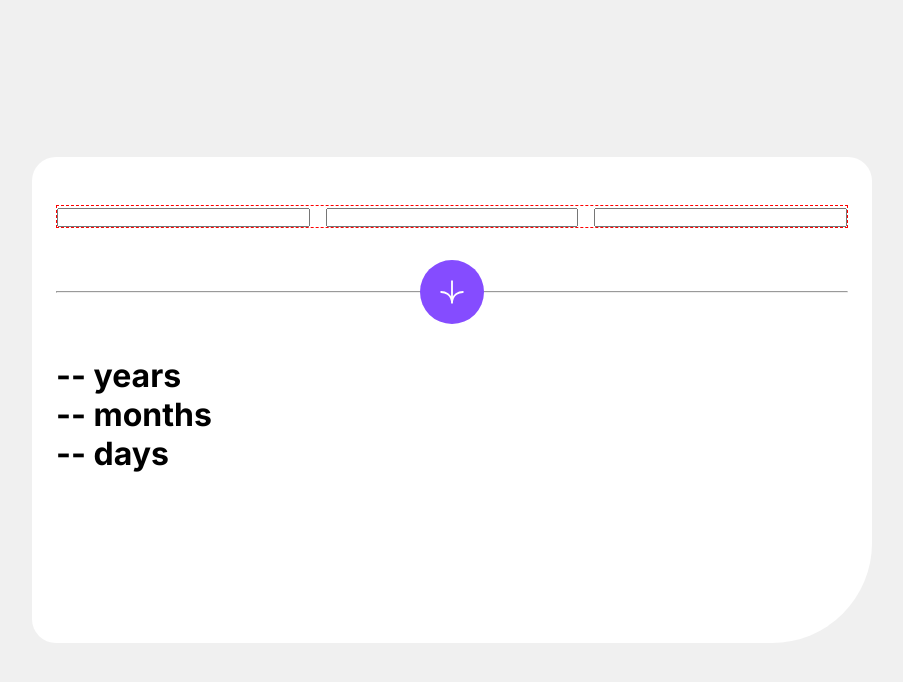
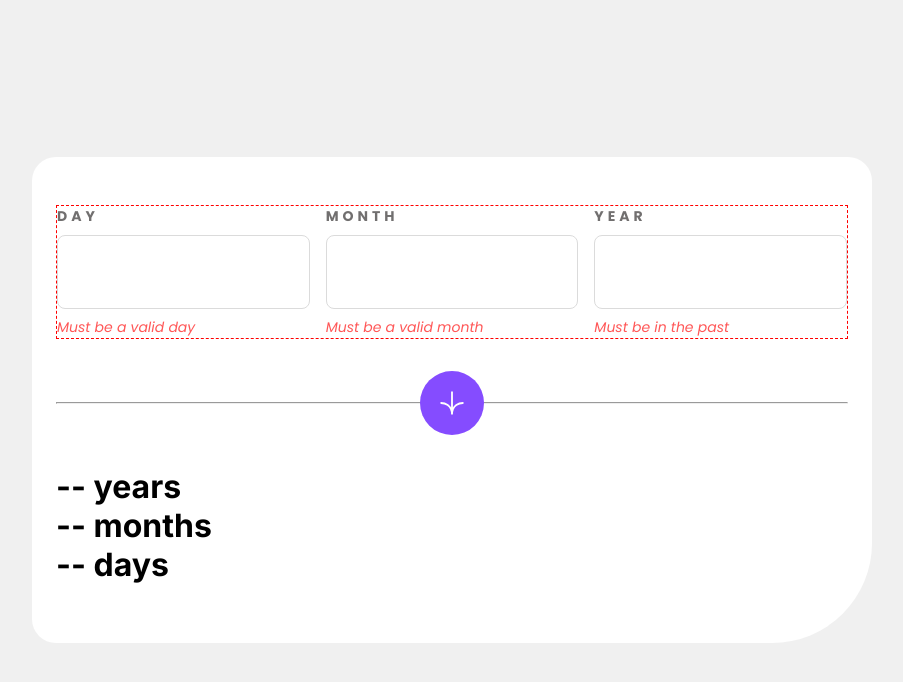
Before and after one commit to freshmeatba11/age_calc, a Next.js app: page / in a window 1280 px wide. Shown: the top 682 px of the page, without its empty margins (188-1091 px from the left). Built offline with nearby package versions, Linux system fonts and the light colour scheme.

Commit message:
feat: add input component and style.

```diff
--- /dev/null
+++ b/src/app/Input.tsx
@@ -0,0 +1,82 @@
+import React from "react";
+import styled from "styled-components";
+import { UseFormRegister, FieldValues } from "react-hook-form";
+
+import { Fonts, Colors, Metrics } from "@/themes";
+
+const Wrapper = styled.div`
+  display: flex;
+  flex-direction: column;
+  gap: ${Metrics.px1};
+  @media (width > ${Metrics.Mobile}) {
+    gap: ${Metrics.px2};
+  }
+`;
+
+const InputWrapper = styled.div`
+  input {
+    padding: ${Metrics.px3} ${Metrics.px4};
+    background-color: ${Colors.White};
+    border: 1px solid ${Colors.LightGrey};
+    border-radius: ${Metrics.Radius_2};
+    caret-color: ${Colors.Purple};
+    cursor: pointer;
+    &:is(:hover, :focus, :focus-visible) {
+      border-color: ${Colors.Purple};
+      outline: none;
+    }
+
+    color: ${Colors.OffBlack};
+    font-family: ${`"Poppins-Bold"` + "," + Fonts.type.base};
+    font-size: 32px;
+    font-weight: 700;
+    line-height: 48px;
+    letter-spacing: 0.05rem;
+    @media (max-width: ${Metrics.Tablet}) {
+      font-size: 20px;
+      line-height: 30px;
+    }
+    .error {
+      color: ${Colors.LightRed};
+    }
+  }
+`;
+
+const LabelText = styled(Fonts.P2())`
+  color: ${Colors.SmokeyGrey};
+  text-transform: uppercase;
+  letter-spacing: 0.25rem;
+  user-select: none;
+  .error {
+    color: ${Colors.LightRed};
+  }
+`;
+
+const ErrorText = styled(Fonts.P3())`
+  color: ${Colors.LightRed};
+  user-select: none;
+`;
+
+type Props = {
+  register: UseFormRegister<FieldValues>;
+  name: string;
+  label: string;
+  rule: any;
+  errorMessage: string;
+};
+
+const Input = ({ register, name, label, rule, errorMessage }: Props) => {
+  return (
+    <Wrapper>
+      <label htmlFor={name}>
+        <LabelText>{label}</LabelText>
+      </label>
+      <InputWrapper>
+        <input {...register(name, { ...rule })} />
+      </InputWrapper>
+      <ErrorText>{errorMessage}</ErrorText>
+    </Wrapper>
+  );
+};
+
+export default Input;
--- a/src/app/page.tsx
+++ b/src/app/page.tsx
@@ -1,9 +1,11 @@
 "use client";
 import styled from "styled-components";
+import { useForm } from "react-hook-form";
 // import styles from "./page.module.css";
 
 import { Fonts, Colors, Metrics } from "@/themes";
 
+import Input from "./Input";
 import IconSvg from "public/images/icon-arrow.svg";
 
 const Main = styled.div`
@@ -75,22 +77,48 @@ const Divider = styled.div`
 `;
 
 export default function Home() {
+  const {
+    register,
+    handleSubmit,
+    watch,
+    formState: { errors },
+  } = useForm();
+  const onSubmit = (data: any) => console.log(data);
+
+  const inputList = [
+    {
+      name: "day",
+      label: "day",
+      rule: { required: true },
+      errorMessage: "Must be a valid day",
+    },
+    {
+      name: "month",
+      label: "month",
+      rule: { required: true },
+      errorMessage: "Must be a valid month",
+    },
+    {
+      name: "year",
+      label: "year",
+      rule: { required: true },
+      errorMessage: "Must be in the past",
+    },
+  ];
+
   return (
     <Main>
       <Wrapper>
         <InputWrapper>
-          <div>
-            <label htmlFor=""></label>
-            <input type="text" />
-          </div>
-          <div>
-            <label htmlFor=""></label>
-            <input type="text" />
-          </div>
-          <div>
-            <label htmlFor=""></label>
-            <input type="text" />
-          </div>
+          {inputList.map((config, index) => (
+            <Input
+              key={index}
+              {...{
+                register,
+                ...config,
+              }}
+            />
+          ))}
         </InputWrapper>
 
         <Divider>
--- a/src/themes/Fonts.js
+++ b/src/themes/Fonts.js
@@ -6,179 +6,55 @@ const type = {
 };
 
 const Fonts = {
+  type,
   H1: () => styled.h1`
-    font-family: ${type.base};
+    font-family: ${`"Poppins-BoldItalic"` + "," + type.base};
     margin: 0;
-    font-size: 40px;
-    font-weight: 600;
-    line-height: 56px;
-    @media (max-width: ${Metrics.Mobile}) {
-      font-size: 32px;
-      letter-spacing: 0;
-      line-height: 45px;
+    font-size: 104px;
+    font-weight: 800;
+    line-height: 114.4px;
+    letter-spacing: -2%;
+    font-style: italic;
+    @media (max-width: ${Metrics.Tablet}) {
+      font-size: 56px;
+      line-height: 61.6px;
     }
   `,
-  H2: () => styled.h2`
-    font-family: ${type.base};
+  P1: () => styled.p`
+    font-family: ${`"Poppins-Bold"` + "," + type.base};
     margin: 0;
     font-size: 32px;
-    font-weight: 600;
-    line-height: 45px;
-    @media (max-width: ${Metrics.Mobile}) {
-      font-size: 24px;
-      letter-spacing: 0;
-      line-height: 34px;
-    }
-  `,
-  H3: () => styled.h3`
-    font-family: ${type.base};
-    font-size: 24px;
-    font-weight: 600;
-    line-height: 34px;
-    margin: 0;
-    @media (max-width: ${Metrics.Mobile}) {
+    font-weight: 700;
+    line-height: 48px;
+    letter-spacing: 1%;
+    @media (max-width: ${Metrics.Tablet}) {
       font-size: 20px;
-      letter-spacing: 0;
-      line-height: 28px;
-    }
-  `,
-  H4: () => styled.h4`
-    font-family: ${type.base};
-    margin: 0;
-    font-size: 20px;
-    font-weight: 600;
-    line-height: 28px;
-    @media (max-width: ${Metrics.Mobile}) {
-      font-size: 16px;
-      letter-spacing: 0;
-      line-height: 22px;
-    }
-  `,
-  H5: () => styled.h5`
-    font-family: ${type.base};
-    margin: 0;
-    font-size: 18px;
-    font-weight: 600;
-    line-height: 25px;
-    @media (max-width: ${Metrics.Mobile}) {
-      font-size: 14px;
-      letter-spacing: 0;
-      line-height: 20px;
-    }
-  `,
-  H6: () => styled.h6`
-    font-family: ${type.base};
-    margin: 0;
-    font-size: 16px;
-    font-weight: 600;
-    line-height: 22px;
-    @media (max-width: ${Metrics.Mobile}) {
-      font-size: 14px;
-      letter-spacing: 0;
-      line-height: 20px;
-    }
-  `,
-  H7: () => styled.h6`
-    font-family: ${type.base};
-    margin: 0;
-    font-size: 14px;
-    font-weight: 600;
-    line-height: 20px;
-  `,
-  H8: () => styled.h6`
-    font-family: ${type.base};
-    margin: 0;
-    font-size: 13px;
-    font-weight: 600;
-    line-height: 18px;
-  `,
-  P1: () => styled.p`
-    font-family: ${type.base};
-    margin: 0;
-    font-size: 20px;
-    font-weight: 400;
-    line-height: 28px;
-    @media (max-width: ${Metrics.Mobile}) {
-      font-size: 16px;
-      letter-spacing: 0;
-      line-height: 22px;
+      line-height: 30px;
+      letter-spacing: 1%;
     }
   `,
   P2: () => styled.p`
-    font-family: ${type.base};
+    font-family: ${`"Poppins-Bold"` + "," + type.base};
     margin: 0;
-    font-size: 16px;
-    font-weight: 400;
-    line-height: 22px;
-    @media (max-width: ${Metrics.Mobile}) {
-      font-size: 14px;
-      letter-spacing: 0;
-      line-height: 20px;
+    font-size: 14px;
+    font-weight: 700;
+    line-height: 21px;
+    letter-spacing: 25%;
+    @media (max-width: ${Metrics.Tablet}) {
+      font-size: 12px;
+      line-height: 18px;
     }
   `,
   P3: () => styled.p`
-    font-family: ${type.base};
+    font-family: ${`"Poppins-Italic"` + "," + type.base};
     margin: 0;
     font-size: 14px;
     font-weight: 400;
-    line-height: 20px;
-    @media (max-width: ${Metrics.Mobile}) {
-      font-size: 13px;
-      letter-spacing: 0;
+    line-height: 21px;
+    @media (max-width: ${Metrics.Tablet}) {
+      font-size: 12px;
       line-height: 18px;
     }
-  `,
-  P4: () => styled.p`
-    font-family: ${type.base};
-    margin: 0;
-    font-size: 13px;
-    font-weight: 400;
-    line-height: 18px;
-  `,
-  P5: () => styled.p`
-    font-family: ${type.base};
-    margin: 0;
-    font-size: 12px;
-    font-weight: 400;
-    line-height: 17px;
-  `,
-  BH1: () => styled.h1`
-    font-family: ${type.base};
-    margin: 0;
-    font-size: 20px;
-    font-weight: 600;
-    line-height: 35px;
-    @media (max-width: ${Metrics.Mobile}) {
-      font-size: 16px;
-      letter-spacing: 0.05em;
-      line-height: 28px;
-    }
-  `,
-  BH2: () => styled.h2`
-    font-family: ${type.base};
-    margin: 0;
-    font-size: 16px;
-    font-weight: 600;
-    line-height: 28px;
-  `,
-  BP1: () => styled.p`
-    font-family: ${type.base};
-    margin: 0;
-    font-size: 18px;
-    font-weight: 400;
-    line-height: 32px;
-    @media (max-width: ${Metrics.Mobile}) {
-      font-size: 16px;
-      letter-spacing: 0;
-      line-height: 28px;
-    }
-  `,
-  BP2: () => styled.p`
-    font-family: ${type.base};
-    margin: 0;
-    font-size: 16px;
-    font-weight: 400;
-    line-height: 28px;
   `,
 };
 
--- a/src/themes/Metrics.js
+++ b/src/themes/Metrics.js
@@ -17,6 +17,7 @@ export const Metrics = {
   pxXL: "32px",
 
   Mobile: "375px",
+  Tablet: "768px",
   Desktop: "1440px",
 
   //Shadow
```
